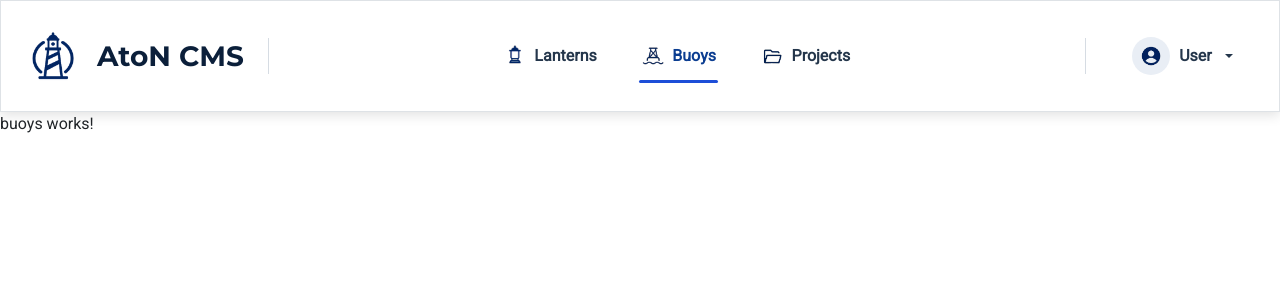
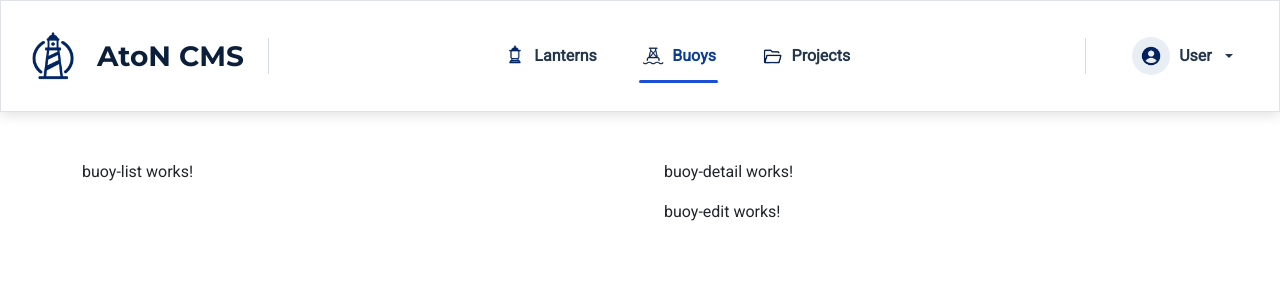
Before and after one commit to alfonsoscudiero/aton-cms, an Angular app: page /buoys in a window 1280 px wide. Shown: the top 300 px of the page. Built offline with nearby package versions, Linux system fonts and the light colour scheme.

Commit message:
Add Buoys feature layout with list, detail, and edit components

```diff
--- a/src/app/buoys/buoys.html
+++ b/src/app/buoys/buoys.html
@@ -1 +1,14 @@
-<p>buoys works!</p>
+<div class="container mt-5">
+  <div class="row g-5">
+    <div class="col-md-6">
+      <aton-buoy-list></aton-buoy-list>
+    </div>
+
+    <div class="col-md-5">
+      <aton-buoy-detail>
+      </aton-buoy-detail>
+
+      <aton-buoy-edit></aton-buoy-edit>
+    </div>
+  </div>
+</div>
```
